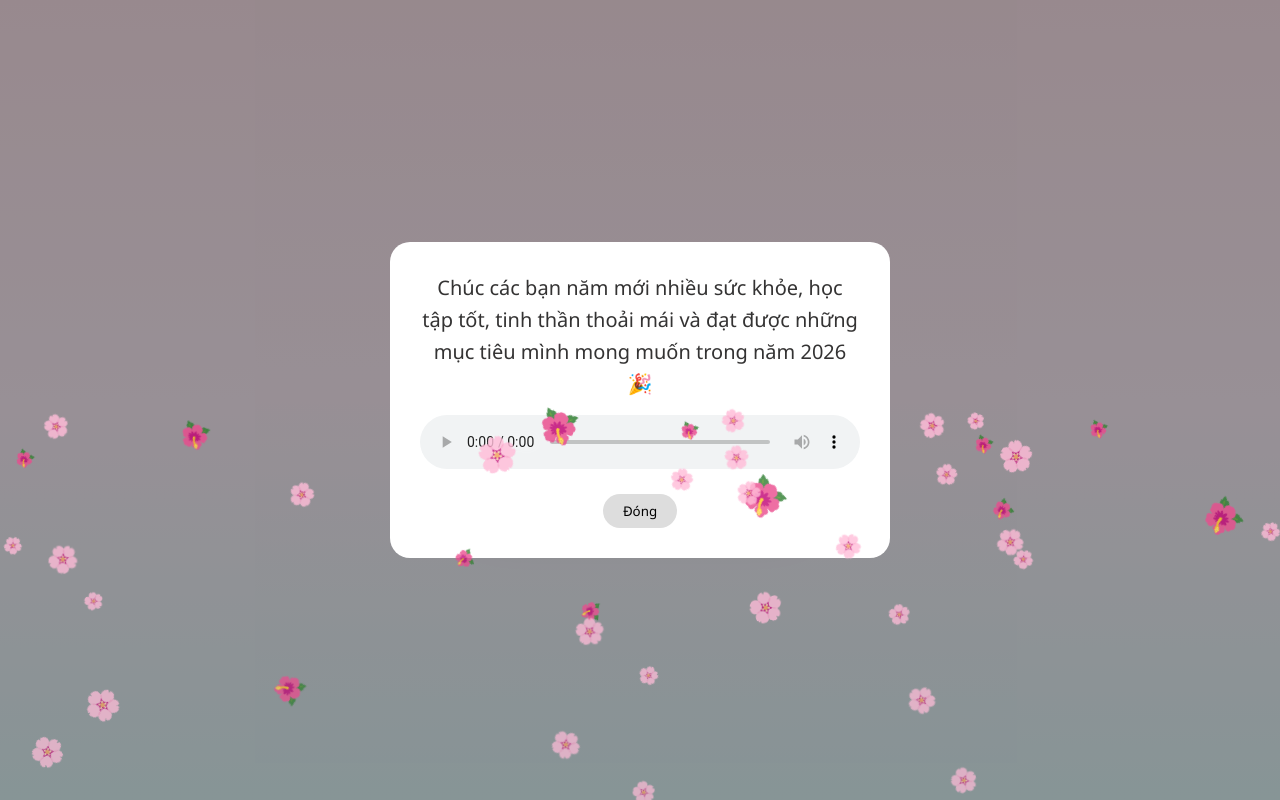
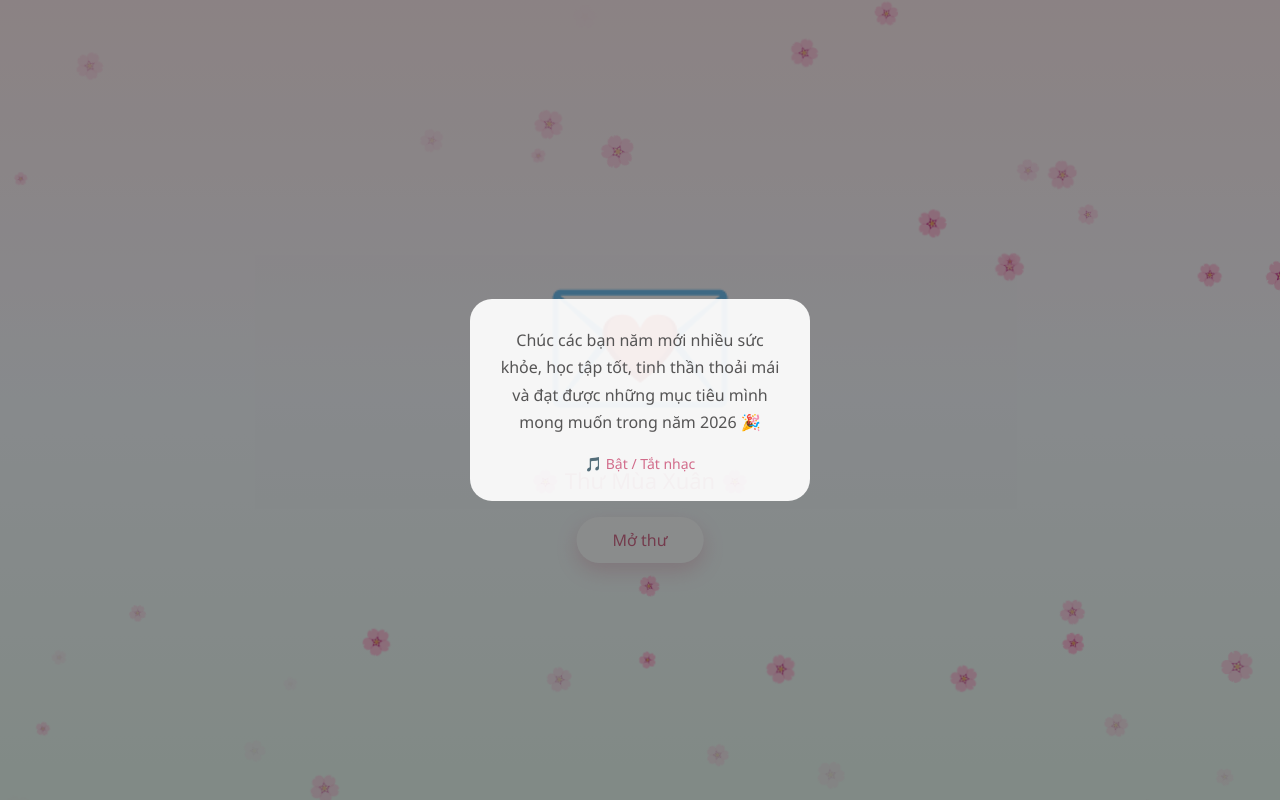
Before and after one commit to EmMoiBietCode/nam-moi-binh-an, a plain HTML site: page index.html in a window 1280 px wide. Both pictures are taken after a click on the button "Mở thư". Drawn offline with Linux system fonts and the light colour scheme.

Commit message:
Update index.html

```diff
--- a/index.html
+++ b/index.html
@@ -2,206 +2,190 @@
 <html lang="vi">
 <head>
 <meta charset="UTF-8">
-<title>Lá Thư Mùa Xuân 2026</title>
+<meta name="viewport" content="width=device-width, initial-scale=1.0">
+<title>🌸 Thư Mùa Xuân 🌸</title>
 
 <style>
 *{
   margin:0;
   padding:0;
   box-sizing:border-box;
-  font-family: 'Segoe UI', sans-serif;
+  font-family:'Segoe UI', system-ui, sans-serif;
 }
 
+/* ===== NỀN MÙA XUÂN ===== */
 body{
   height:100vh;
+  background:linear-gradient(180deg,#fdecef,#f6faff,#eafaf3);
   overflow:hidden;
-  background: linear-gradient(180deg, #fce4ec, #fdeff9, #e0f7fa);
-  display:flex;
-  justify-content:center;
-  align-items:center;
+  color:#444;
 }
 
 /* ===== HOA ANH ĐÀO ===== */
 .sakura{
   position:fixed;
-  top:-10%;
-  font-size:18px;
-  animation: fall linear infinite;
+  top:-10px;
   pointer-events:none;
+  animation:fall linear infinite;
 }
 
 @keyframes fall{
-  0%{
-    transform:translateY(0) rotate(0deg);
-    opacity:1;
-  }
-  100%{
+  to{
     transform:translateY(110vh) rotate(360deg);
-    opacity:0.7;
   }
 }
 
-/* ===== LÁ THƯ ===== */
-.letter{
-  width:320px;
-  height:220px;
-  background:#fff;
-  border-radius:16px;
-  box-shadow:0 20px 50px rgba(0,0,0,0.2);
-  position:relative;
-  display:flex;
-  justify-content:center;
-  align-items:center;
-  flex-direction:column;
-  animation: float 3s ease-in-out infinite;
+/* ===== TRUNG TÂM ===== */
+.center{
+  position:absolute;
+  top:50%;
+  left:50%;
+  transform:translate(-50%,-50%);
+  text-align:center;
+}
+
+/* ===== PHONG BÌ ===== */
+.envelope{
+  font-size:160px;
+  animation:float 3.5s ease-in-out infinite;
 }
 
 @keyframes float{
-  0%,100%{transform:translateY(0);}
-  50%{transform:translateY(-10px);}
+  0%,100%{ transform:translateY(0); }
+  50%{ transform:translateY(-10px); }
 }
 
-.letter::before{
-  content:"";
-  position:absolute;
-  top:-1px;
-  width:0;
-  height:0;
-  border-left:160px solid transparent;
-  border-right:160px solid transparent;
-  border-top:110px solid #f8bbd0;
+.title{
+  margin-top:10px;
+  font-size:22px;
+  color:#d26c8b;
 }
 
-.letter h2{
-  margin-top:40px;
-  color:#e91e63;
-}
-
+/* ===== NÚT MỞ THƯ ===== */
 .open-btn{
-  margin-top:20px;
-  padding:10px 24px;
+  margin-top:22px;
+  padding:12px 36px;
   border:none;
   border-radius:30px;
-  background:#e91e63;
-  color:white;
+  background:rgba(255,255,255,0.7);
+  color:#d26c8b;
   font-size:16px;
   cursor:pointer;
-  transition:0.3s;
+  transition:.3s;
+  box-shadow:0 8px 20px rgba(210,108,139,0.25);
 }
 
 .open-btn:hover{
-  transform:scale(1.1);
-  box-shadow:0 0 15px #e91e63;
+  transform:scale(1.05);
+  box-shadow:0 12px 26px rgba(210,108,139,0.4);
 }
 
-/* ===== MODAL ===== */
-.modal{
+/* ===== POPUP ===== */
+.popup{
   position:fixed;
   inset:0;
-  background:rgba(0,0,0,0.4);
-  display:flex;
+  background:rgba(0,0,0,0.45);
+  display:none;
   justify-content:center;
   align-items:center;
-  opacity:0;
-  pointer-events:none;
-  transition:0.4s;
 }
 
-.modal.show{
-  opacity:1;
-  pointer-events:auto;
+.popup-content{
+  width:340px;
+  padding:28px;
+  border-radius:22px;
+  background:rgba(255,255,255,0.92);
+  animation:popupIn .4s ease;
+  text-align:center;
 }
 
-.modal-content{
-  background:#fff;
-  padding:30px;
-  border-radius:20px;
-  width:80%;
-  max-width:500px;
-  text-align:center;
-  animation: zoomIn 0.6s ease;
+@keyframes popupIn{
+  from{ opacity:0; transform:scale(0.9); }
+  to{ opacity:1; transform:scale(1); }
 }
 
-@keyframes zoomIn{
-  from{transform:scale(0.6); opacity:0;}
-  to{transform:scale(1); opacity:1;}
+/* ===== NỘI DUNG THƯ ===== */
+.message{
+  font-size:16px;
+  line-height:1.7;
+  color:#555;
+  animation:glow 2.5s ease-in-out infinite;
 }
 
-.message{
-  font-size:20px;
-  line-height:1.6;
-  animation: textGlow 2s ease-in-out infinite alternate;
+@keyframes glow{
+  0%,100%{ text-shadow:0 0 0 rgba(210,108,139,0); }
+  50%{ text-shadow:0 0 10px rgba(210,108,139,0.35); }
 }
 
-@keyframes textGlow{
-  from{color:#333;}
-  to{color:#e91e63; text-shadow:0 0 10px #f48fb1;}
-}
-
-.close{
-  margin-top:20px;
-  padding:8px 20px;
-  border:none;
-  border-radius:20px;
-  background:#ddd;
+/* ===== ĐIỀU KHIỂN NHẠC ===== */
+.music-control{
+  margin-top:18px;
+  font-size:14px;
+  color:#d26c8b;
   cursor:pointer;
-}
-
-/* ===== AUDIO ===== */
-audio{
-  margin-top:15px;
-  width:100%;
 }
 </style>
 </head>
+
 <body>
 
-<!-- LÁ THƯ -->
-<div class="letter">
-  <h2>🌸 Thư Mùa Xuân 🌸</h2>
+<!-- ===== HOA ANH ĐÀO ===== -->
+<script>
+for(let i=0;i<45;i++){
+  const f=document.createElement('div');
+  f.className='sakura';
+  f.innerHTML='🌸';
+  f.style.left=Math.random()*100+'vw';
+  f.style.fontSize=12+Math.random()*18+'px';
+  f.style.animationDuration=6+Math.random()*6+'s';
+  f.style.opacity=Math.random();
+  document.body.appendChild(f);
+}
+</script>
+
+<!-- ===== TRUNG TÂM ===== -->
+<div class="center">
+  <div class="envelope">💌</div>
+  <div class="title">🌸 Thư Mùa Xuân 🌸</div>
   <button class="open-btn" onclick="openLetter()">Mở thư</button>
 </div>
 
-<!-- MODAL -->
-<div class="modal" id="modal">
-  <div class="modal-content">
+<!-- ===== POPUP ===== -->
+<div class="popup" id="popup" onclick="closeLetter()">
+  <div class="popup-content" onclick="event.stopPropagation()">
     <div class="message">
-      Chúc các bạn năm mới nhiều sức khỏe, học tập tốt, tinh thần thoải mái và đạt được những mục tiêu mình mong muốn trong năm 2026 🎉
+      Chúc các bạn năm mới nhiều sức khỏe, học tập tốt, tinh thần thoải mái
+      và đạt được những mục tiêu mình mong muốn trong năm 2026 🎉
     </div>
 
-    <!-- NHẠC -->
-    <audio id="music" controls>
-      <source src="https://www.tiktok.com/@tpht_1th06/video/7590227478271085842" type="audio/mpeg">
-    </audio>
-
-    <button class="close" onclick="closeLetter()">Đóng</button>
+    <div class="music-control" onclick="toggleMusic()">
+      🎵 Bật / Tắt nhạc
+    </div>
   </div>
 </div>
 
+<!-- ===== NHẠC NỀN ===== -->
+<audio id="music" loop>
+  <source src="nhactet.mp3" type="audio/mpeg">
+</audio>
+
 <script>
-/* ===== HOA RƠI ===== */
-const flowers = ["🌸","🌸","🌸","🌺"];
-for(let i=0;i<40;i++){
-  const f = document.createElement("div");
-  f.className = "sakura";
-  f.innerText = flowers[Math.floor(Math.random()*flowers.length)];
-  f.style.left = Math.random()*100 + "vw";
-  f.style.fontSize = 14 + Math.random()*20 + "px";
-  f.style.animationDuration = 8 + Math.random()*7 + "s";
-  document.body.appendChild(f);
-}
+const popup = document.getElementById('popup');
+const music = document.getElementById('music');
 
-/* ===== MỞ THƯ ===== */
 function openLetter(){
-  const modal = document.getElementById("modal");
-  modal.classList.add("show");
-  const music = document.getElementById("music");
-  music.play().catch(()=>{});
+  popup.style.display='flex';
+  music.volume = 0.6;
+  music.play();
 }
 
 function closeLetter(){
-  const modal = document.getElementById("modal");
-  modal.classList.remove("show");
+  popup.style.display='none';
+}
+
+function toggleMusic(){
+  if(music.paused) music.play();
+  else music.pause();
 }
 </script>
 
```
